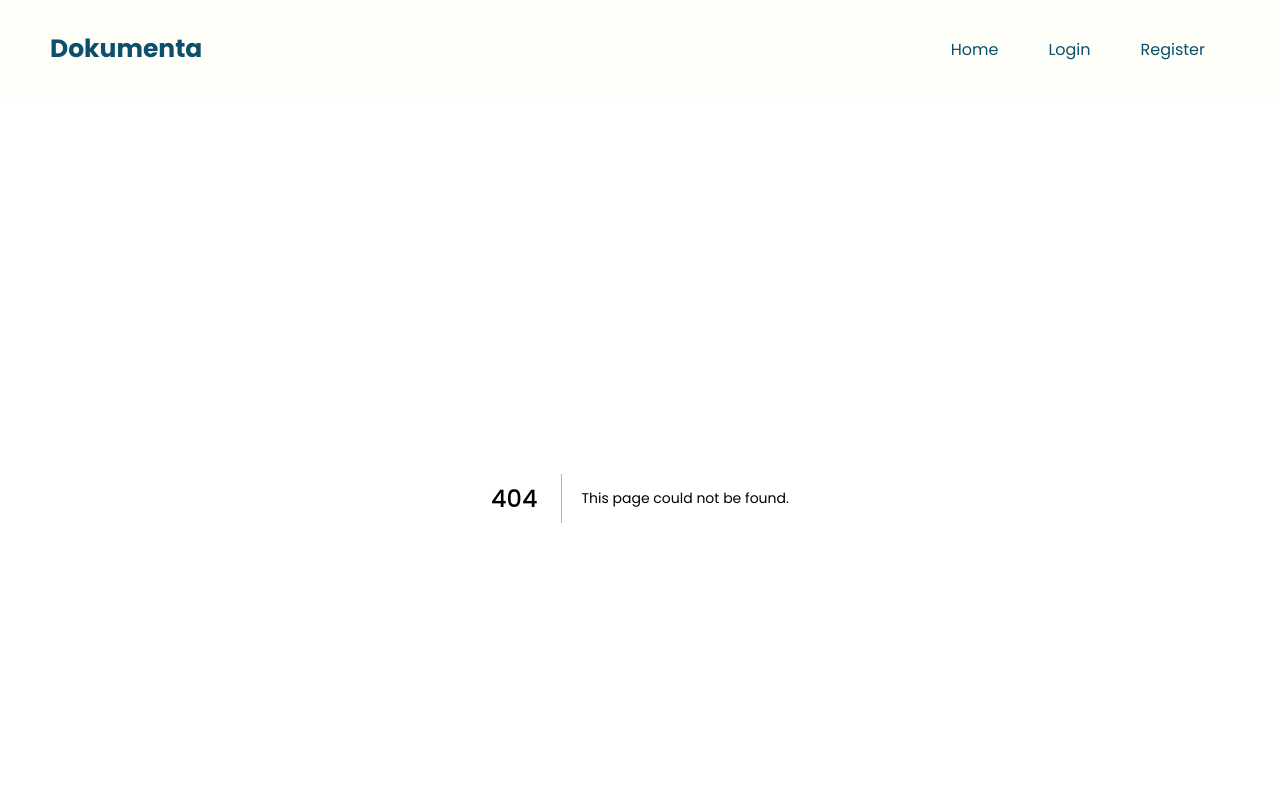
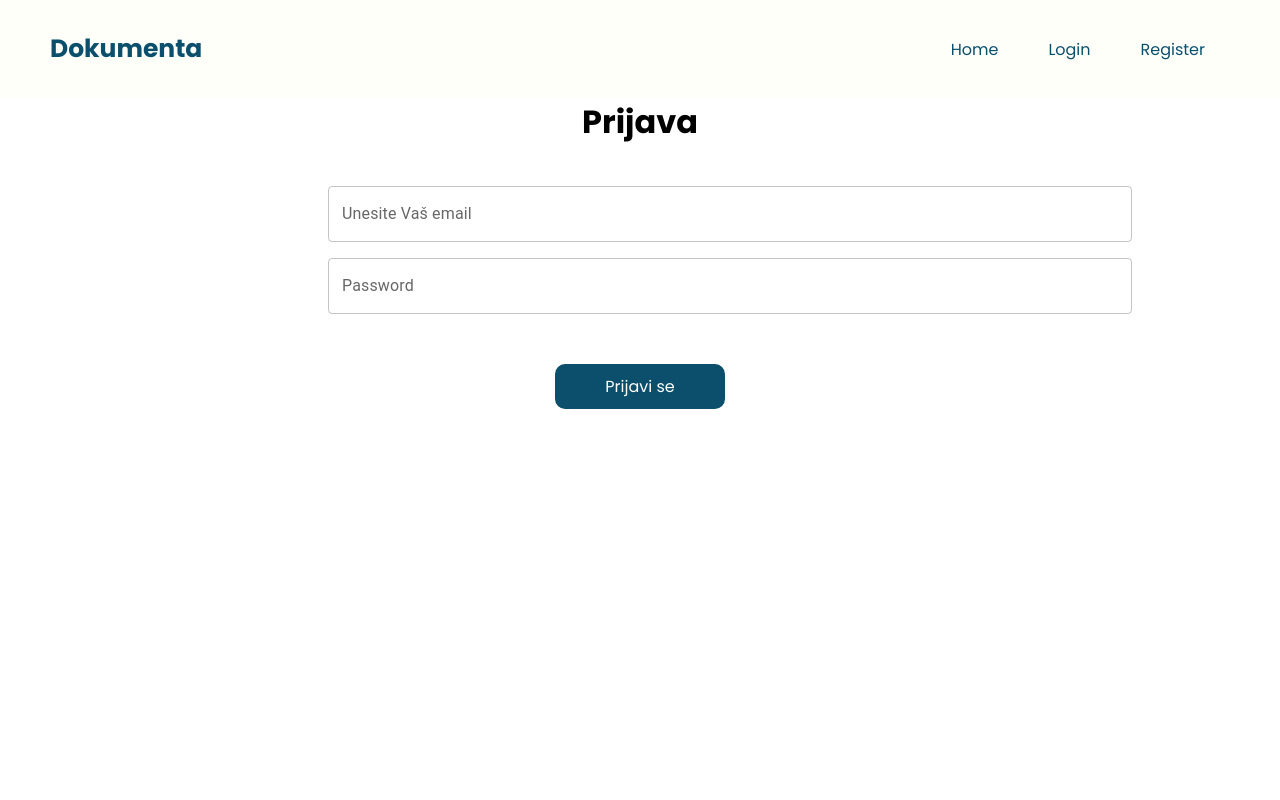
Before and after one commit to farisbegic/dokumenta, a Next.js app in the folder frontend/: page /login in a window 1280 px wide. Before the commit this address had no page. Shown: the top 800 px of the page. Built offline with nearby package versions, Linux system fonts and the light colour scheme.

Commit message:
Added login form.

```diff
--- /dev/null
+++ b/frontend/components/Login/LoginForm.js
@@ -0,0 +1,66 @@
+import React, {useState} from 'react';
+import Box from '@mui/material/Box';
+import TextField from '@mui/material/TextField';
+import { useFormik } from "formik";
+import * as Yup from "yup";
+import FunctionalButton from '../common/FunctionalButton';
+
+
+const LoginForm = () => {
+    const onSubmit=(values) =>{
+        console.log(values);
+    }
+      const formik = useFormik({
+        initialValues: {
+          email: "",
+          password: "",
+        },
+
+        validationSchema : Yup.object().shape({
+            password: Yup.string()
+              .min(8, "Password mora sadržavati najmanje 8 karaktera")
+              .required("Password je obavezno polje"),
+            email: Yup.string()
+              .email("Netačna email adresa")
+              .required("Email je obavezno polje"),
+          }),
+
+        onSubmit,
+
+      });
+
+      return (
+        <>
+         <Box
+      component="form"
+      sx={{
+        '& .MuiTextField-root': { m:1, width: '80ch' },
+      }}
+      >
+
+        <div className='container'>
+        <h1>Prijava</h1>
+        <form className='form' onSubmit={formik.handleSubmit}>
+            <TextField id="email" name='email' label="Unesite Vaš email" variant="outlined" onBlur={formik.handleBlur}
+             value={formik.values.email} onChange={formik.handleChange} />
+             {formik.errors.email && formik.touched.email ? (
+              <p className='error-message'>{formik.errors.email}</p>
+            ) : null}
+            <TextField id="password" type='password' name='password' label="Password" variant="outlined" onBlur={formik.handleBlur}
+             value={formik.values.password} onChange={formik.handleChange} />
+             {formik.errors.password && formik.touched.password ? (
+              <p className='error-message'>{formik.errors.password}</p>
+            ) : null}
+
+        </form>
+        <FunctionalButton name="Prijavi se" size="xs-primary"  />
+        </div>
+        </Box>
+
+        </>
+
+
+    )
+};
+
+export default LoginForm;
--- a/frontend/components/Registration/RegisterForm.js
+++ b/frontend/components/Registration/RegisterForm.js
@@ -7,6 +7,7 @@ import MenuItem from '@mui/material/MenuItem';
 import { useFormik } from "formik";
 import * as Yup from "yup";
 import municipalities from '../../constants/municipalities';
+import FunctionalButton from '../common/FunctionalButton';
 
 const RegisterForm = () => {
 
@@ -51,6 +52,7 @@ const RegisterForm = () => {
       }}
       >
         <div className='container'>
+          <h1>Registracija</h1>
         <form className='form' onSubmit={formik.handleSubmit}>
             <TextField id="firstName" name='firstName' label="Unesite Vaše ime"  variant="outlined" onBlur={formik.handleBlur}
              value={formik.values.firstName} onChange={formik.handleChange}  />
@@ -103,7 +105,7 @@ const RegisterForm = () => {
             ) : null}
 
         </form>
-        <button type='submit' onClick={formik.handleSubmit}>Registruj se</button>
+        <FunctionalButton name="Registruj se" size="xs-primary"  />
         </div>
         </Box>
 
--- /dev/null
+++ b/frontend/components/common/FunctionalButton.js
@@ -0,0 +1,9 @@
+import React from 'react'
+
+const FunctionalButton = ({ name, size }) => {
+    return (
+            <button className={`button ${size}`}>{name}</button>
+    );
+};
+
+export default FunctionalButton;
--- /dev/null
+++ b/frontend/pages/login.js
@@ -0,0 +1,11 @@
+import React from 'react';
+import LoginForm from '../components/Login/LoginForm';
+
+const Login = () => {
+
+    return (
+        <LoginForm />
+    );
+};
+
+export default Login;
--- a/frontend/styles/common/_all.scss
+++ b/frontend/styles/common/_all.scss
@@ -2,3 +2,4 @@
 @import "button";
 @import "card";
 @import "footer";
+@import "functional-button";
--- /dev/null
+++ b/frontend/styles/common/_functional-button.scss
@@ -0,0 +1,31 @@
+.button {
+    text-decoration: none;
+    border-radius: 10px;
+    cursor: pointer;
+  }
+
+.md-primary {
+    background-color: $primary-color;
+    color: $background-color;
+    padding: 10px 50px;
+    font-size: 20px;
+  }
+
+.xs-primary {
+  background-color: $primary-color;
+  color: $background-color;
+  display: block;
+  width: auto;
+  border: none;
+  padding: 10px 50px;
+  font-size: 16px;
+  cursor: pointer;
+  text-align: center;
+  margin-top: 10px;
+}
+
+.xs-primary:hover{
+    background-color: $secondary-color;
+    color: $background-color;
+    transition: .1s ease-in;
+  }
--- a/frontend/styles/globals.scss
+++ b/frontend/styles/globals.scss
@@ -47,7 +47,7 @@
 .error-message {
   color: $error-color;
   padding: 10px;
-  text-align: center
+
 }
 
 // Import styles
```
